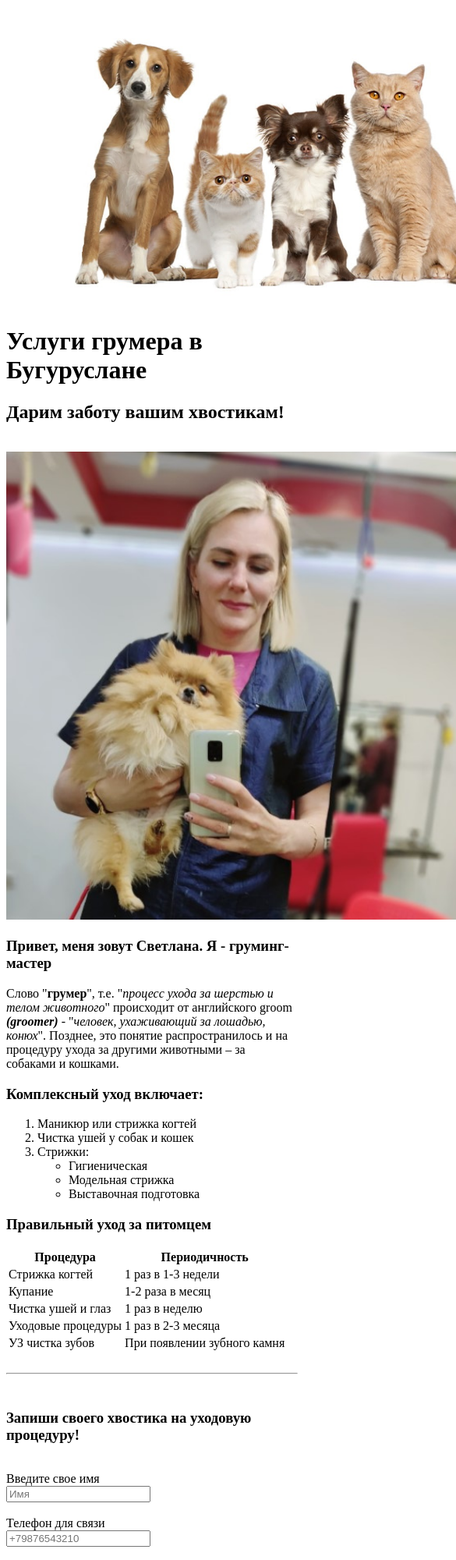
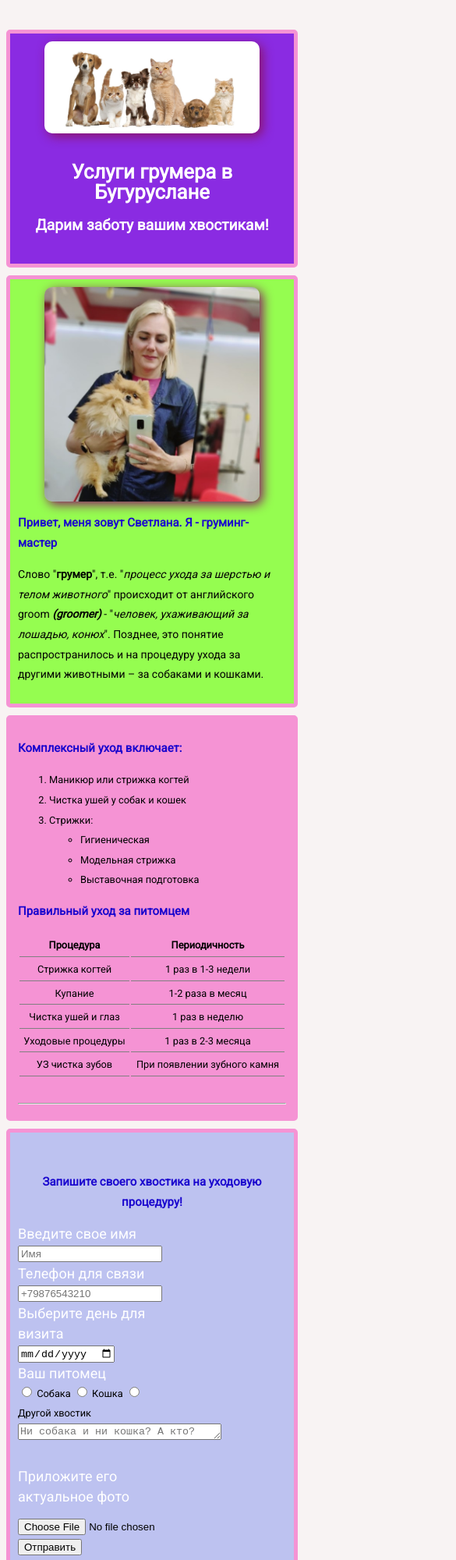
Before and after one commit to ildarus88/grooming_56, a plain HTML site: page index.html in a window 390 px wide. Shown: the top 2000 px of the page at 78% size, 585 px wide, since content can reach past the window. Drawn offline with Linux system fonts and the light colour scheme.

Commit message:
add styles

```diff
--- /dev/null
+++ b/fonts.css
@@ -0,0 +1,25 @@
+@import url('https://fonts.googleapis.com/css2?family=Roboto&display=swap');
+body {
+    /* font-family: Verdana, Geneva, Tahoma, sans-serif */
+    font-family: 'Roboto', sans-serif;
+    font-size: 16px;
+    line-height: 1.6em;
+    font-weight: normal;
+    /* text-decoration: underline; */
+    /* font-style: italic; */
+    /* letter-spacing: 2px; */
+    /* word-spacing: 20px; */
+}
+
+/* .options ol {
+    font-family: 'Courier new', sans-serif;
+    color: rgb(66, 64, 64);
+    font-size: 20px;
+    font-weight: bold;
+
+} */
+
+h3 {
+    color: rgb(26, 6, 206);
+    /* background: #f1f1f1 */
+}
--- a/index.html
+++ b/index.html
@@ -2,28 +2,46 @@
 <html lang="ru">
 <head>
     <meta charset="UTF-8">
-    <title>Услуги грумера в Бугуруслане</title>
     <meta http-equiv="X-UA-Compatible" content="IE=edge">
     <meta name="viewport" content="width=device-width, initial-scale=1.0">
     <meta name="keywords" content="грумер, услуги грумера, уход за животными">
-    <meta name="description" content="Профессиональные стрижка и уход за домашними питомцами в Бугуруслане. Стрижка когтей, ">
+    <meta name="description" content="Профессиональные стрижка и уход за домашними питомцами">
+    <style>
+        body {
+            background: #f8f3f3;
+        }
+    </style>
+    <link rel="stylesheet" href="styles.css">
+    <link rel="stylesheet" href="fonts.css">
+    <title>Груминг-комплекс: чистка ушей, обработка когтей и шерсти</title>
 </head>
+<link rel="shortcut icon" href="lapa.ico">
 
-    <link rel="shortcut icon" href="lapa.ico">
 <body>
-    <img src="12.jpg" width="900" alt="Животные">
+<div class="container">
+    <div class="card h">
+        <img src="12.jpg" width=auto alt="Животные" class="photo">
+        <header id="header" style="color: rgb(255, 255, 255);">
             <h1>Услуги грумера в Бугуруслане</h1>
             <h2>Дарим заботу вашим хвостикам!</h2>
-<br>
-    <img src="Светлана.jpg" width="600" alt="Фото">
+        </header>
+    </div>
+
+
+
+    <div class="card intro">
+        <img src="Светлана.jpg" width="600" alt="Фото" class="photo">
         <h3>Привет, меня зовут Светлана. Я - груминг-мастер</h3>
 
         <p>Слово "<strong>грумер</strong>", т.е. "<em>процесс ухода за шерстью и телом животного</em>"
             происходит от английского groom <strong><em>(groomer)</em></strong> - "<em>человек, ухаживающий
             за лошадью, конюх</em>". Позднее, это понятие распространилось и на
             процедуру ухода за другими животными – за собаками и кошками.</p>
+    </div>
+
+    <div class="card options">
         <h3>Комплексный уход включает:</h3>
-    <ol>
+            <ol class="list">
                 <li>Маникюр или стрижка когтей</li>
                 <li>Чистка ушей у собак и кошек</li>
                 <li>Cтрижки:</li>
@@ -34,12 +52,14 @@
                 </ul>
             </ol>
 
+
+            <table class="table">
                     <h3>Правильный уход за питомцем</h3>
-    <table>
                 <thead>
                     <th>Процедура</th>
                     <th>Периодичность</th>
                 </thead>
+
                 <tbody>
                     <tr>
                         <td>Стрижка когтей</td>
@@ -69,46 +89,50 @@
             </table>
         <br>
         <hr>
+    </div>
+
+    <div class="card other">
         <br>
-<h3>Запиши своего хвостика на уходовую процедуру!</h3>
-<br>
-<form>
+
+        <form action="/"class='form'>
+            <h3>Запишите своего хвостика на уходовую процедуру!</h3>
+                <div class="form-row">
+                    <div class="block">
                             <div>
                                 <label for="text">Введите свое имя</label>
-        <br>
                                     <input type="text" id="text"
                                 placeholder="Имя">
                             </div>
-<br>
                             <div>
                                 <label for="text">Телефон для связи</label>
-        <br>
                                     <input type="text" name="phone" id="phone" placeholder="+79876543210">
                             </div>
-<br>
                             <div>
                                 <label for="date">Выберите день для визита</label>
-        <br>
                                     <input type="date" id="date">
 
                             </div>
-<br>
+                    </div>
+                    <div class="block">
                             <div>
                                 <label>Ваш питомец</label>
+                                    <input type="radio" name="pet"> Собака
+                                    <input type="radio" name="pet"> Кошка
+                                    <input type="radio" name="pet"> Другой хвостик
+                                <textarea id="message" cols="30" rows="1" placeholder="Ни собака и ни кошка? А кто?"></textarea>
                                 <br>
-        <input type="radio" name="pet"> Собака
+                            </div class='photo_pitomca'>
                             <br>
-        <input type="radio" name="pet"> Кошка
-        <br>
-        <input type="radio" name="pet"> Другой хвостик
-        <br>
-        <textarea id="message" cols="10" rows="1">
-        </textarea>
+                            <label for="text">Приложите его актуальное фото</label>
+                                <form enctype="multipart/form-data" method="post">
+                                <p><input type="file" name="f">
+                                <input type="submit" value="Отправить"></p>
 
-
+                            </form>
+                    </div>
                  </div>
         <br>
-    <div>
+            <div class="block">
                 <label for="procedure">Выберите услугу</label>
                 <br>
                 <select id="procedure">
@@ -120,11 +144,10 @@
             </div>
 
 
-<br>
-    <div>
+            <div class="block">
                 <label for="message">Комментарий</label>
                 <br>
-        <textarea id="message" cols="30" rows="5">Опишите своего хвостика...</textarea>
+                <textarea id="message" cols="30" rows="5" placeholder="Опишите своего хвостика..."></textarea>
             </div>
         <br>
             <div>
@@ -135,16 +158,25 @@
                 <br>
             </div>
         <br>
-<button type="submit">Отправить заявку</button></button>
+            <div class="btn">
+                <label for="text">Отправить заявку и договориться о времени визита</label>
+                <!-- <button type="submit">Отправить заявку</button></button> -->
+            </div>
+        </form>
+    </div>
 
-
-</form>
     <br>
 
     <hr>
+
+    <div class="footer">
         <a href="https://vk.com/grooming_bug56" target="_blank">ВКонтакте</a> |
         <a href="https://wa.me/+79328568399" target="_blank">Написать на WhatsApp</a> |
         <a href="https://t.me/+79328568399" target="_blank">Написать в Telegram</a> |
         <a href="tel:+79328568399" target="_blank">Позвонить мне</a>
+
+    </div>
+
+</div>
 </body>
 </html>
--- /dev/null
+++ b/styles.css
@@ -0,0 +1,189 @@
+
+
+/* Селектор по имени тега*/
+body {
+    background: #fff (163, 163, 163);
+}
+
+/* Класс */
+.card {
+    padding: 10px;
+    background: #fff;
+    /* margin-bottom: 10px; */
+}
+
+
+@media (max-width: 500px) {
+    .card {
+        font-size: .8rem;
+
+    }
+
+
+}
+
+
+
+.card p {
+    font-size: 14px;
+}
+
+.h {
+    background: blueviolet;
+
+}
+
+.intro {
+    background: rgb(149, 253, 80);
+
+}
+
+.options {
+    background: rgb(245, 147, 212);
+}
+
+.other {
+    background: rgb(189, 194, 240);
+}
+
+/* По айдишнику */
+#header {
+    padding: 10px;
+    background:#fff (202, 93, 20);
+    text-align: center;
+    }
+
+.h, .intro, .options, .other {
+    margin-bottom: 10px;
+    border:rgb(245, 147, 212) solid 5px;
+    border-radius: 5px;
+    /* background-color: rgb(185, 160, 128); */
+}
+
+.container {
+    max-width: 750px;
+    /* padding: auto */
+    margin: auto;
+    padding-top: 30px;
+
+}
+
+.photo {
+    width: 80%;
+    border-radius: 10px;
+    display: block;
+    margin-left: auto;
+    margin-right: auto;
+    margin-bottom: 10px;
+    box-shadow: 4px 4px 14px rgba(138, 19, 102, 1.0)
+}
+
+.footer {
+    text-align: center;
+}
+
+a {
+text-decoration: none;
+
+}
+
+a:hover {
+    color: blue;
+
+    }
+
+.btn {
+    text-align: center;
+    min-width: 100px;
+    font-family: inherit;
+    appearance: none;
+    border: 0;
+    border-radius: 5px;
+    background: #4676d7;
+    color: #fff;
+    padding: 8px 16px;
+    font-size: 1rem;
+    cursor: pointer;
+}
+
+.btn:hover {
+    background: #1d49aa;
+}
+
+.btn:focus {
+    outline: none;
+    box-shadow: 0 0 0 4px #cbd6ee;
+}
+
+.table {
+    width: 100%;
+}
+
+
+.table th {
+    text-align: center;
+    border-bottom: 1px solid gray;
+}
+
+.table td {
+    text-align: center;
+    border-bottom: 1px solid gray;
+}
+
+.table td:hover {
+    background: #eeefff;
+}
+
+.form h3 {
+    text-align: center;
+}
+
+.form-row {
+    margin-bottom: 10px;
+    display: flex;
+
+}
+
+@media (max-width: 500px) {
+    .form-row {
+        display: block;
+   }
+}
+
+@media (max-width: 500px) {
+    .form-row {
+        width: 100%;;
+   }
+}
+
+.form-row .block {
+    display: inline-block;
+    margin-right: 20px;
+    width: 50%;
+
+}
+
+.block label {
+    display: block;
+    font-size: 18px;
+    color: #fff;
+}
+
+.photo_pitomca {
+    padding: 50px;
+    margin-top: 50px;
+}
+
+
+
+/* .block input {
+    width: 100%;
+    box-sizing: border-box;
+    border: none;
+    background: transparent;
+    border-bottom: 1px solid #ccc;
+    color: #000;
+    padding: 5px 0 10px;
+    outline: none;
+    font-family: inherit;
+} */
```
Lines whose indentation alone changed are shown as unchanged.
